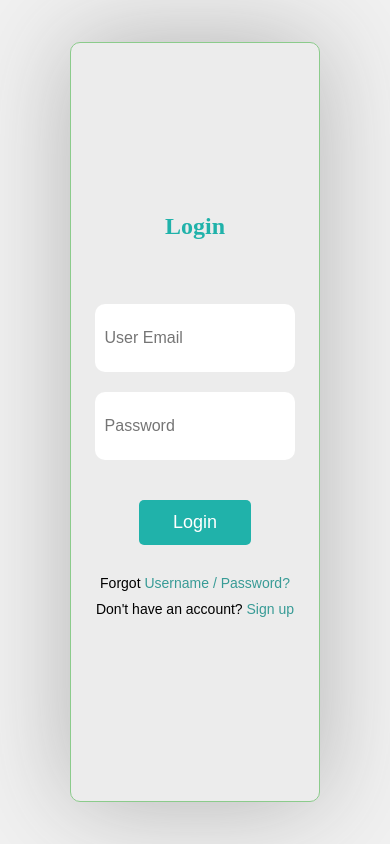
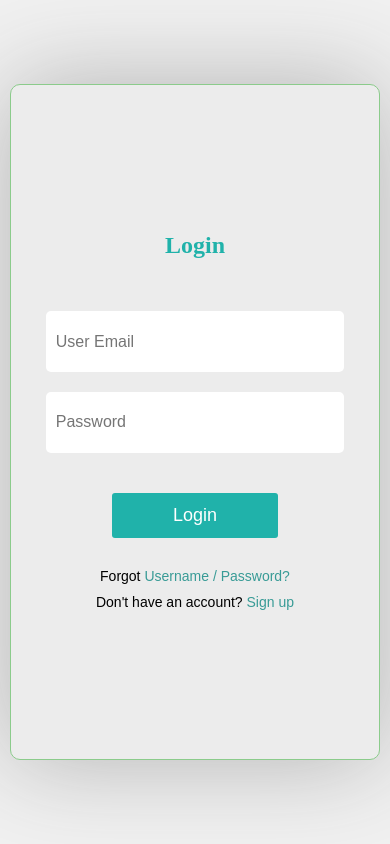
Before and after one commit to rishavtiwari22/codingQuiz, a React (Vite) app: page / in a window 390 px wide. Built offline with nearby package versions, Linux system fonts and the light colour scheme.

Commit message:
Update signin.css

```diff
--- a/src/components/signin.css
+++ b/src/components/signin.css
@@ -54,7 +54,7 @@
     width: 80%;
     height: 13%;
     border: 0px solid lightskyblue;
-    border-radius: 10px;
+    border-radius: 5px;
     font-size: 16px;
     color: #02408b;
 }
@@ -71,7 +71,7 @@
     margin: 20px;
     background-color: #20b2aa;
     border: 0px solid lightseagreen;
-    border-radius: 5px;
+    border-radius: 3px;
     cursor: pointer;
     font-size: 18px;
 
@@ -95,8 +95,8 @@
 
 @media (max-width: 768px) {
     .cart{
-        min-width: 250px;
-        height: 90%;
+        min-width: 95%;
+        height: 80%;
 
     }
     .myform{
```
